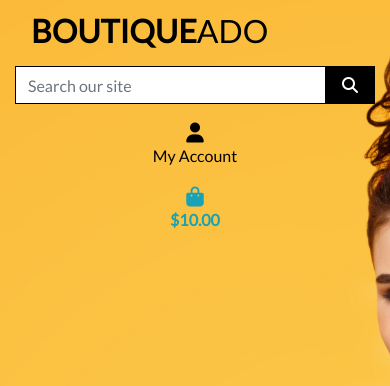
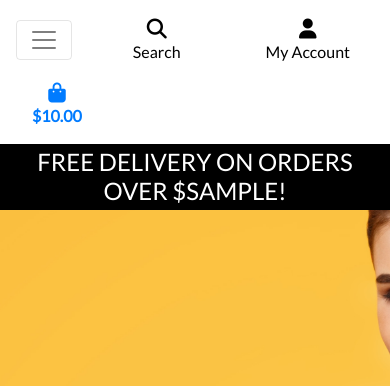
Before and after one commit to joeb-brfc/boutique_ado_v1, a Django app: template templates/base.html in a window 390 px wide. Shown: the top 386 px of the page. Run offline with Django 3.2, Linux system fonts and the light colour scheme; the template is opened without the code that fills it: most values are stand-ins (such as "Sample title", 1, 10 or a date in 2020); some libraries are stand-ins or nearby versions.

Commit message:
added mobile header and main nav bar

```diff
--- a/static/css/base.css
+++ b/static/css/base.css
@@ -56,6 +56,11 @@ body {
     border: 1px solid black !important;
 }
 
+.bg-black {
+    background: #000 !important;
+}
+
+
 /* -------------------------------- Media Queries */
 
 /* Slightly larger container on xl screens */
--- a/templates/base.html
+++ b/templates/base.html
@@ -2,6 +2,7 @@
 
 <!doctype html>
 <html lang="en">
+
   <head>
     {% block meta %}
     <meta http-equiv="X-UA-Compatible" content="IE=edge" />
@@ -20,18 +21,20 @@
 
     <title>Boutique ADO {% block extra_title %}{% endblock %}</title>
   </head>
+
 <body>
   <header class="container-fluid fixed-top">
-      <div class="row">
+    <div id="topnav" class="row bg-white pt-lg-2 d-none d-lg-flex">
       <div class="col-12 col-lg-4 my-auto py-1 py-lg-0 text-center text-lg-left">
         <a href="{% url 'home' %}" class="nav-link main-logo-link">
-            <h2 class="logo-font text-black my-0"><strong>Boutique</strong>ADO</h2>
+          <h2 class="logo-font text-black my-0"><strong>Boutique</strong> Ado</h2>
         </a>
       </div>
       <div class="col-12 col-lg-4 my-auto py-1 py-lg-0">
         <form method="GET" action="">
-            <div class="input-group" w-100>
-              <input class="form-control border border-black rounded-0" type="text" name="q" placeholder="Search our site" />
+          <div class="input-group w-100">
+            <input class="form-control border border-black rounded-0" type="text" name="q"
+              placeholder="Search our site">
             <div class="input-group-append">
               <button class="form-control btn btn-black border border-black rounded-0" type="submit">
                 <span class="icon">
@@ -43,16 +46,18 @@
         </form>
       </div>
       <div class="col-12 col-lg-4 my-auto py-1 py-lg-0">
-          <ul class="list-inline list unstyled text-center text-lg-right my-0">
-            <li class="list-inline-item-dropdown">
-              <a class="text-black nav-link" href="#" id="user-options" data-toggle="dropdown" aria-haspopup="true" aria-expanded="false">
+        <ul class="list-inline list-unstyled text-center text-lg-right my-0">
+          <li class="list-inline-item dropdown">
+            <a class="text-black nav-link" href="#" id="user-options" data-toggle="dropdown" aria-haspopup="true"
+              aria-expanded="false">
               <div class="text-center">
                 <div><i class="fas fa-user fa-lg"></i></div>
                 <p class="my-0">My Account</p>
               </div>
             </a>
             <div class="dropdown-menu border-0" aria-labelledby="user-options">
-                {% if request.user.is_authenticated %} {% if request.user.is_superuser %}
+              {% if request.user.is_authenticated %}
+              {% if request.user.is_superuser %}
               <a href="" class="dropdown-item">Product Management</a>
               {% endif %}
               <a href="" class="dropdown-item">My Profile</a>
@@ -80,9 +85,36 @@
         </ul>
       </div>
     </div>
+    <div class="row bg-white">
+      <nav class="navbar navbar-expand-lg navbar-light w-100">
+        <button class="navbar-toggler" type="button" data-toggle="collapse" data-target="#main-nav"
+          aria-controls="main-nav" aria-expanded="false" aria-label="Toggle navigation">
+          <span class="navbar-toggler-icon"></span>
+        </button>
+        {% include 'includes/mobile-top-header.html' %}
+        {% include 'includes/main-nav.html' %}
+      </nav>
+    </div>
+    <div id="delivery-banner" class="row text-center">
+      <div class="col bg-black text-white">
+        <h4 class="logo-font my-1">Free delivery on orders over ${{ free_shipping_threshold }}!</h4>
+      </div>
+    </div>
   </header>
+
   {% if messages %}
   <div class="message-container"></div>
-    {% endif %} {% block page_header %} {% endblock %} {% block content %} {% endblock %} {% block postloadjs %} {% endblock %}
+  {% endif %}
+
+  {% block page_header %}
+  {% endblock %}
+
+  {% block content %}
+  {% endblock %}
+
+  {% block postloadjs %}
+  {% endblock %}
+
 </body>
+
 </html>
--- /dev/null
+++ b/templates/includes/main-nav.html
@@ -0,0 +1,50 @@
+<div class="collapse navbar-collapse" id="main-nav">
+    <ul class="navbar-nav w-auto mx-auto">
+        <li class="nav-item dropdown">
+            <a class="logo-font font-weight-bold nav-link text-black mr-5" href="#" id="all-products-link" data-toggle="dropdown" aria-haspopup="true" aria-expanded="false">
+                All Products
+            </a>
+            <div class="dropdown-menu border-0" aria-labelledby="all-products-link">
+                <a href="" class="dropdown-item">By Price</a>
+                <a href="" class="dropdown-item ">By Rating</a>
+                <a href="" class="dropdown-item ">By Category</a>
+                <a href="" class="dropdown-item">All Products</a>
+            </div>
+        </li>
+
+        <li class="nav-item dropdown">
+            <a class="logo-font font-weight-bold nav-link text-black mr-5" href="#" id="clothing-link" data-toggle="dropdown" aria-haspopup="true" aria-expanded="false">
+                Clothing
+            </a>
+            <div class="dropdown-menu border-0" aria-labelledby="clothing-link">
+                <a href="" class="dropdown-item">Activewear &amp; Essentials</a>
+                <a href="" class="dropdown-item">Jeans</a>
+                <a href="" class="dropdown-item">Shirts</a>
+                <a href="" class="dropdown-item">All Clothing</a>
+            </div>
+        </li>
+
+        <li class="nav-item dropdown">
+            <a class="logo-font font-weight-bold nav-link text-black mr-5" href="#" id="homeware-link" data-toggle="dropdown" aria-haspopup="true" aria-expanded="false">
+                Homeware
+            </a>
+            <div class="dropdown-menu border-0" aria-labelledby="homeware-link">
+                <a href="" class="dropdown-item">Bed &amp; Bath</a>
+                <a href="" class="dropdown-item">Kitchen &amp; Dining</a>
+                <a href="" class="dropdown-item">All Homeware</a>
+            </div>
+        </li>
+
+        <li class="nav-item dropdown">
+            <a class="logo-font font-weight-bold nav-link text-black" href="#" id="specials-link" data-toggle="dropdown" aria-haspopup="true" aria-expanded="false">
+                Special Offers
+            </a>
+            <div class="dropdown-menu border-0" aria-labelledby="specials-link">
+                <a href="" class="dropdown-item">New Arrivals</a>
+                <a href="" class="dropdown-item">Deals</a>
+                <a href="" class="dropdown-item">Clearance</a>
+                <a href="" class="dropdown-item">All Specials</a>
+            </div>
+        </li>
+    </ul>
+</div>
--- /dev/null
+++ b/templates/includes/mobile-top-header.html
@@ -0,0 +1,56 @@
+<li class="list-inline-item">
+    <a class="text-black nav-link d-block d-lg-none" href="#" id="mobile-search" data-toggle="dropdown" aria-haspopup="true" aria-expanded="false">
+        <div class="text-center">
+            <div><i class="fas fa-search fa-lg"></i></div>
+            <p class="my-0">Search</p>
+        </div>
+    </a>
+    <div class="dropdown-menu border-0 w-100 p-3 rounded-0 my-0" aria-labelledby="mobile-search">
+        <form class="form" method="GET" action="">
+            <div class="input-group w-100">
+                <input class="form-control border border-black rounded-0" type="text" name="q" placeholder="Search our site">
+                <div class="input-group-append">
+                    <button class="form-control form-control btn btn-black border border-black rounded-0" type="submit">
+                        <span class="icon">
+                            <i class="fas fa-search"></i>
+                        </span>
+                    </button>
+                </div>
+            </div>
+        </form>
+    </div>
+</li>
+<li class="list-inline-item dropdown">
+    <a class="text-black nav-link d-block d-lg-none" href="#" id="user-options" data-toggle="dropdown" aria-haspopup="true" aria-expanded="false">
+        <div class="text-center">
+            <div><i class="fas fa-user fa-lg"></i></div>
+            <p class="my-0">My Account</p>
+        </div>
+    </a>
+    <div class="dropdown-menu border-0" aria-labelledby="user-options">
+        {% if request.user.is_authenticated %}
+            {% if request.user.is_superuser %}
+                <a href="{% url 'account_logout' %}" class="dropdown-item">Product Management</a>
+            {% endif %}
+            <a href="" class="dropdown-item">My Profile</a>
+            <a href="{% url 'account_logout' %}" class="dropdown-item">Logout</a>
+        {% else %}
+            <a href="{% url 'account_signup' %}" class="dropdown-item">Register</a>
+            <a href="{% url 'account_login' %}" class="dropdown-item">Login</a>
+        {% endif %}
+    </div>
+</li>
+<li class="list-inline-item">
+    <a class="{% if grand_total %}text-primary font-weight-bold{% else %}text-black{% endif %} nav-link d-block d-lg-none" href="">
+        <div class="text-center">
+            <div><i class="fas fa-shopping-bag fa-lg"></i></div>
+            <p class="my-0">
+                {% if grand_total %}
+                    ${{ grand_total|floatformat:2 }}
+                {% else %}
+                    $0.00
+                {% endif %}
+            </p>
+        </div>
+    </a>
+</li>
```
Lines whose indentation alone changed are shown as unchanged.
